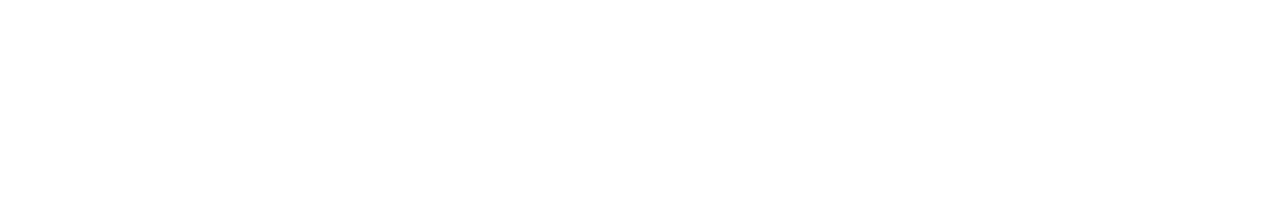
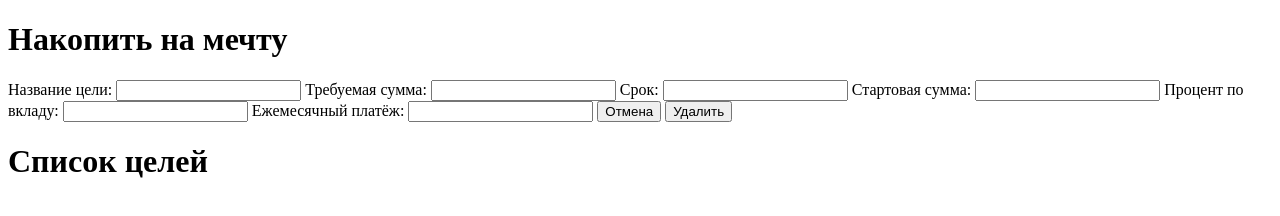
Before and after one commit to ruslan-astratov/piggy-bank, a plain HTML site: page index.html in a window 1280 px wide. Drawn offline with nearby package versions, Linux system fonts and the light colour scheme.

Commit message:
Initial HTML

```diff
--- a/index.html
+++ b/index.html
@@ -11,9 +11,50 @@
 
 </head>
 <body>
+  <div class="wrapper">
+    <form id="goalForm">
+      <h1 id="formHeader">Накопить на мечту</h1>
+      <label class="formLabel">
+        Название цели:
+        <input id="goalName" class="formInput" type="text" name="goalName">
+      </label>
 
+      <label class="formLabel">
+        Требуемая сумма:
+        <input id="sumRequired" class="formInput" type="number" name="sumRequired">
+      </label>
 
+      <label class="formLabel">
+        Срок:
+        <input id="period" class="formInput" type="number" name="period">
+      </label>
 
+      <label class="formLabel">
+        Стартовая сумма:
+        <input id="initialSum" class="formInput" type="number" name="initialSum">
+      </label>
+
+      <label class="formLabel">
+        Процент по вкладу:
+        <input id="percent" class="formInput" type="number" name="percent">
+      </label>
+
+      <label class="formLabel">
+        Ежемесячный платёж:
+        <input id="monthlyPayment" class="formInput" type="number" name="monthlyPayment">
+      </label>
+
+      <button id="formCancelBtn" class="formBtn" type="button">Отмена</button>
+
+      <button id="formRemoveBtn" class="formBtn" type="button">Удалить</button>
+
+    </form>
+
+    <div id="goal-list">
+      <h1 id="listName">Список целей</h1>
+    </div>
+
+  </div>
   <script src="./index.js"></script>
 </body>
 </html>
```
